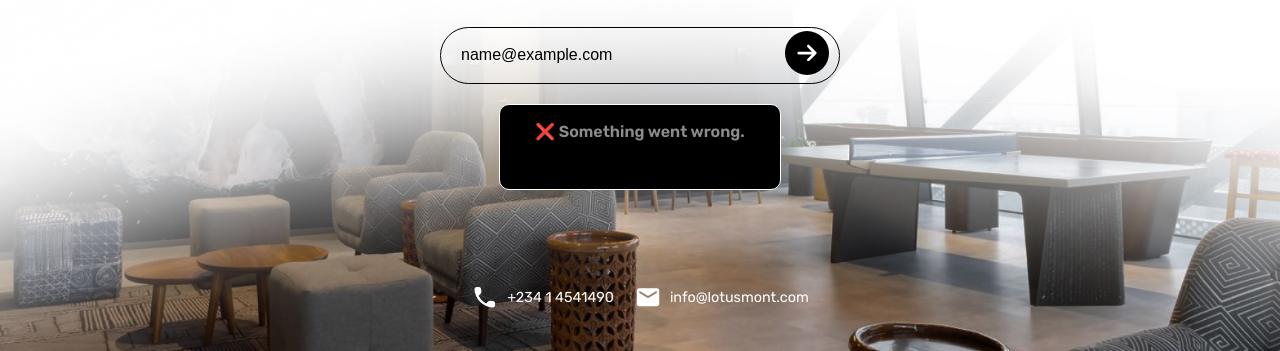
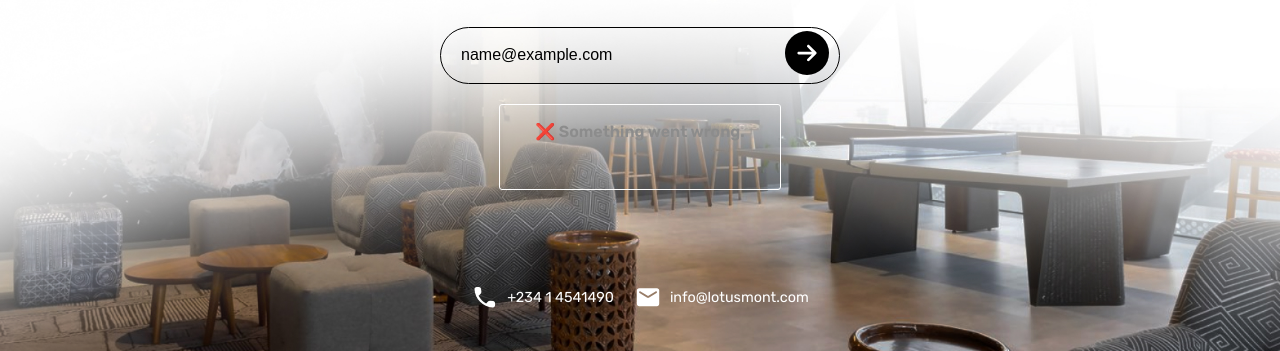
Before and after one commit to Brixx961/lotusmont, a website: page public/index.html in a window 1280 px wide. Both pictures are taken after typing "name@example.com" into the empty fields and a click on the button 807 px from the left and 516 px from the top of the page. Shown: the part 449-800 px from the top of the page. Drawn offline with Linux system fonts and the light colour scheme; no server answers.

Commit message:
Actually add updated style.css to match Figma

```diff
--- a/public/style.css
+++ b/public/style.css
@@ -115,7 +115,7 @@ form button {
   font-weight: 600;
   font-size: 0.95rem;
   text-align: center;
-  border-radius: 10px;
+  border-radius: 3px;
   width: fit-content;
   margin-left: auto;
   margin-right: auto;
@@ -125,8 +125,8 @@ form button {
 }
 
 .popup-message.error {
-  background-color: #000;
-  color: #fff;
+  background-color: transparent;
+  color: #000;
   border-color: #fff;
 }
 
@@ -164,7 +164,6 @@ footer {
   font-size: 0.9rem;
 }
 
-/* ✅ Responsive Styles */
 @media (max-width: 1024px) {
   h1 {
     font-size: 5.0rem;
```
